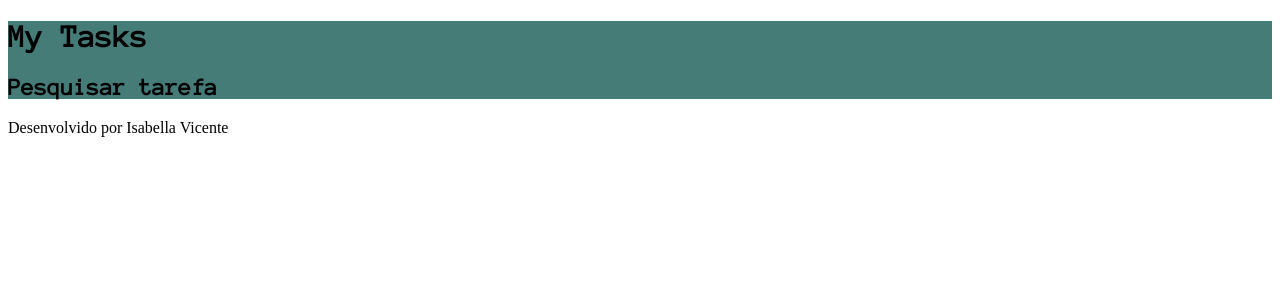
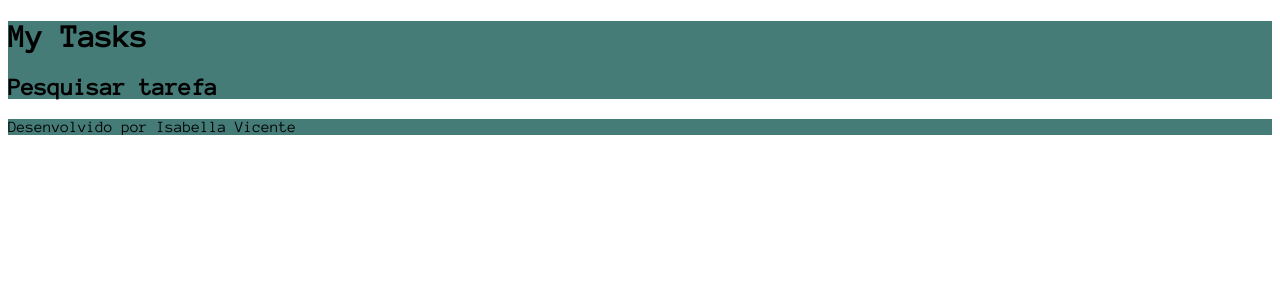
Before and after one commit to isabellalcvicente/myTasks, a React (Vite) app in the folder vite-project/: page / in a window 1280 px wide. Shown: the top 300 px of the page. Built offline with nearby package versions, Linux system fonts and the light colour scheme.

Commit message:
feat: criação e utilização do StyledFooter

```diff
--- a/vite-project/src/components/Footer/Footer.jsx
+++ b/vite-project/src/components/Footer/Footer.jsx
@@ -1,10 +1,12 @@
 import React from 'react'
+import { StyledFooter } from './footer.styles'
 
 const Footer = () => {
   return (
-    <div>
+    <StyledFooter>
         <p> Desenvolvido por Isabella Vicente </p>
-    </div>
+    </StyledFooter>
+
   )
 }
 
--- /dev/null
+++ b/vite-project/src/components/Footer/footer.styles.js
@@ -0,0 +1,7 @@
+import styled from "styled-components";
+
+export const StyledFooter=styled.footer`
+    font-family: 'Parisienne', cursive;
+    font-family: 'Anonymous Pro', monospace;
+    background-color: #457C78 ;
+`
```
